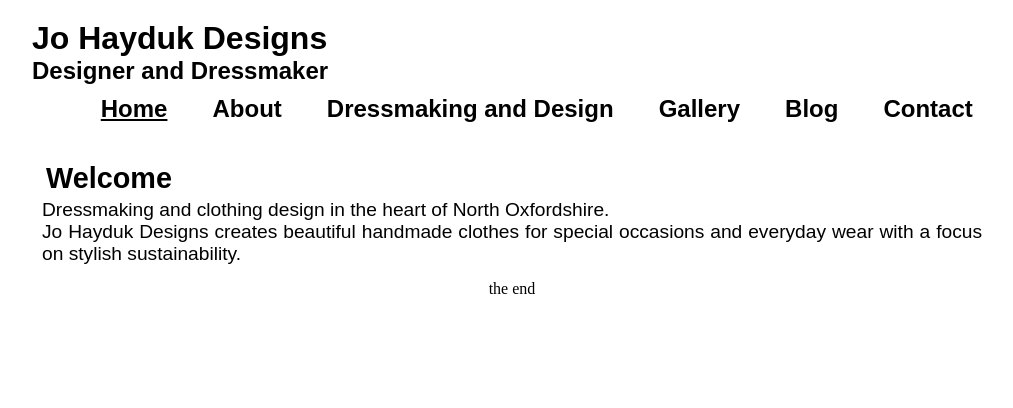
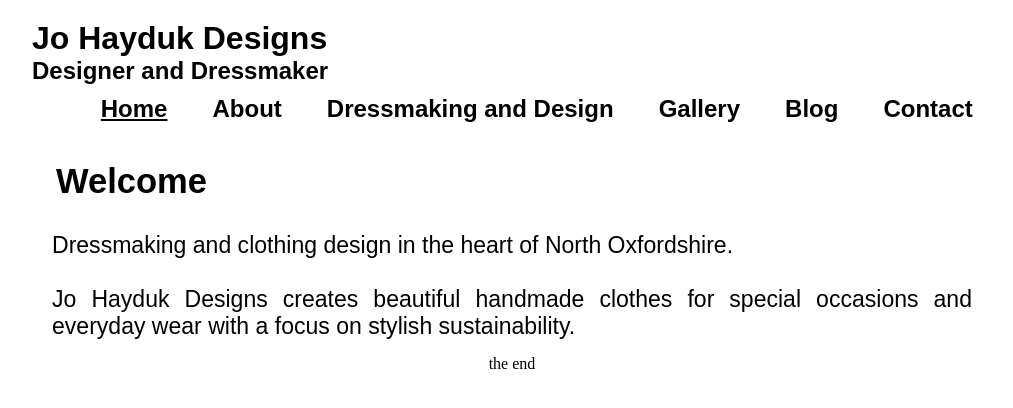
Before and after one commit to py1sl/jhdesigns_website, a Jekyll site: the page built from index.html, in a window 1280 px wide. Shown: the top 408 px of the page, without its empty margins (128-1141 px from the left). Built offline with Jekyll 4.4.1, drawn with Linux system fonts in a browser that asks for light colours; some web fonts are replaced.

Commit message:
further text updates

```diff
--- a/_pages/contact/index.html
+++ b/_pages/contact/index.html
@@ -5,6 +5,7 @@
 ---
 <section id="content">
 <article>
+<h2>Contact</h2>
 <p>Please get in touch to talk about any dressmaking and alteration requirements.
 Jo also offers sewing tuition and can help out on sewing projects that you are working on.
 </p>
--- a/_pages/dressmaking/index.html
+++ b/_pages/dressmaking/index.html
@@ -18,8 +18,10 @@
 ---
 <section id="content">
 <article>
+<h2>Dressmaking and Design </h2>
 <p>Use the buttons below to explore the range of services that Jo offers including dressmaking, design, alternations, beautiful eco wedding dresses and her exciting New Once Worn label that uses recycled fabrics.
 </p>
+<br>
 </article>
 
 <ul class="link-gallery">
--- a/index.html
+++ b/index.html
@@ -2,9 +2,12 @@
 layout: default
 title: Home
 ---
-	<h2>Welcome </h2>
+
+<section id="content">
 <article>
+<h2>Welcome </h2>
+<br>
 <p>
-Dressmaking and clothing design in the heart of North Oxfordshire.</p><p>Jo Hayduk Designs creates beautiful handmade clothes for special occasions and everyday wear with a focus on stylish sustainability.</p>
+Dressmaking and clothing design in the heart of North Oxfordshire.</p><br><p>Jo Hayduk Designs creates beautiful handmade clothes for special occasions and everyday wear with a focus on stylish sustainability.</p>
 </article>
 </section>
```
